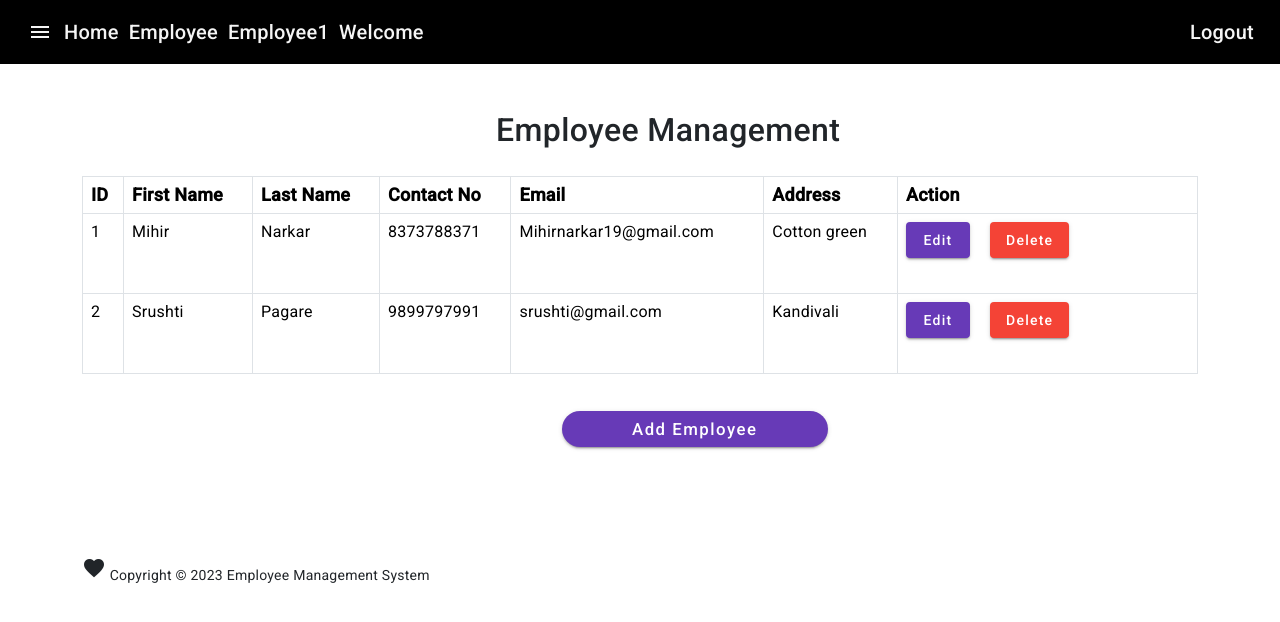
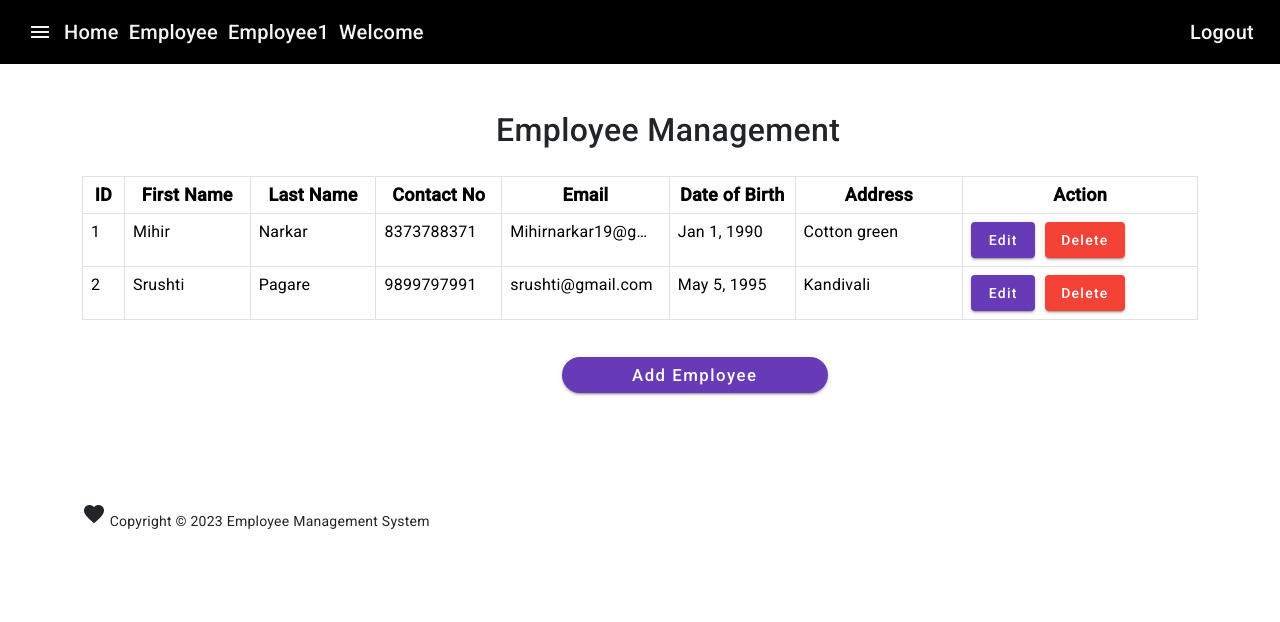
Before and after one commit to mihirnarkar/Mega-Project-for-employee-management-system, an Angular app in the folder EmployeeManagementSystem-frontend/: page /employee1 in a window 1280 px wide. Shown: the top 622 px of the page. Built offline with nearby package versions, Linux system fonts and the light colour scheme; sample sign-in values are in the browser's storage.

Commit message:
ui modification table done

```diff
--- a/EmployeeManagementSystem-frontend/src/app/employee1/employee1.component.css
+++ b/EmployeeManagementSystem-frontend/src/app/employee1/employee1.component.css
@@ -1,20 +1,26 @@
-.container{
-    width: 2100px;
-}
+.container {
+    width: 100%; /* Adjust the container width as needed */
+  }
 
-.columnHead{
+  .columnHead {
     font-size: large;
-}
+    text-align: center; /* Center-align column headers */
+  }
 
-.columnContent{
+  .columnContent {
     font-size: medium;
-    height: 10vh;
-}
+    white-space: nowrap; /* Prevent text from wrapping */
+    max-width: 200px; /* Set a maximum width for columns */
+    overflow: hidden;
+    text-overflow: ellipsis; /* Show ellipsis for overflow text */
+  }
 
-/* Add this to your component's CSS file or your global styles.css file */
-.row-buttons {
-    display: flex;
-    justify-content: flex-start; /* Align buttons to the left within the cell */
-    align-items: center; /* Center vertically within the cell */
-    gap: 10px; /* Add spacing between buttons */
-}
+  /* Apply ellipsis only to span elements, not input elements */
+  .columnContent > span {
+    text-overflow: ellipsis;
+  }
+
+  /* Add styles for the editing mode */
+  .columnContent > input {
+    width: 100%; /* Make the input field expand to full width */
+  }
--- a/EmployeeManagementSystem-frontend/src/app/employee1/employee1.component.html
+++ b/EmployeeManagementSystem-frontend/src/app/employee1/employee1.component.html
@@ -1,15 +1,17 @@
+<!-- employee1.component.html -->
 <div class="container">
-    <h2 style="margin-left: 414px; margin-top: 50px; margin-bottom: 30px; font-size: xx-large; ">Employee Management</h2>
-    <table class="table table-bordered">
+    <h2 style="margin-left: 414px; margin-top: 50px; margin-bottom: 30px; font-size: xx-large;">Employee Management</h2>
+    <table class="table table-bordered" style="width: 100%; table-layout: fixed;">
         <thead>
             <tr>
-                <th class="columnHead">ID</th>
-                <th class="columnHead">First Name</th>
-                <th class="columnHead">Last Name</th>
-                <th class="columnHead">Contact No</th>
-                <th class="columnHead">Email</th>
-                <th class="columnHead">Address</th>
-                <th class="columnHead" style="width: 300px;">Action</th>
+                <th class="columnHead" style="width: 5%;">ID</th>
+                <th class="columnHead" style="width: 15%;">First Name</th>
+                <th class="columnHead" style="width: 15%;">Last Name</th>
+                <th class="columnHead" style="width: 15%;">Contact No</th>
+                <th class="columnHead" style="width: 20%;">Email</th>
+                <th class="columnHead" style="width: 15%;">Date of Birth</th>
+                <th class="columnHead" style="width: 20%;">Address</th>
+                <th class="columnHead" style="width: 28%;">Action</th>
             </tr>
         </thead>
 
@@ -17,30 +19,35 @@
             <tr *ngFor="let employee of employees; let i = index" [ngClass]="{'editing': i === editIndex}">
                 <td class="columnContent">{{ employee.id }}</td>
                 <td class="columnContent">
-                    <span *ngIf="i !== editIndex">{{ employee.firstname }}</span>
-                    <input *ngIf="i === editIndex " [(ngModel)]="currentlyEditedEmployee.firstname" />
+                    <span *ngIf="i !== editIndex" [ngClass]="{'ellipsis': true}">{{ employee.firstname }}</span>
+                    <input *ngIf="i === editIndex" [(ngModel)]="currentlyEditedEmployee.firstname" />
                 </td>
                 <td class="columnContent">
-                    <span *ngIf="i !== editIndex">{{ employee.lastname }}</span>
-                    <input *ngIf="i === editIndex " [(ngModel)]="currentlyEditedEmployee.lastname" />
+                    <span *ngIf="i !== editIndex" [ngClass]="{'ellipsis': true}">{{ employee.lastname }}</span>
+                    <input *ngIf="i === editIndex" [(ngModel)]="currentlyEditedEmployee.lastname" />
                 </td>
                 <td class="columnContent">
-                    <span *ngIf="i !== editIndex">{{ employee.contactno }}</span>
-                    <input *ngIf="i === editIndex " [(ngModel)]="currentlyEditedEmployee.contactno"/>
+                    <span *ngIf="i !== editIndex" [ngClass]="{'ellipsis': true}">{{ employee.contactno }}</span>
+                    <input *ngIf="i === editIndex" [(ngModel)]="currentlyEditedEmployee.contactno" />
                 </td>
                 <td class="columnContent">
-                    <span *ngIf="i !== editIndex">{{ employee.email }}</span>
+                    <span *ngIf="i !== editIndex" [ngClass]="{'ellipsis': true}">{{ employee.email }}</span>
                     <input *ngIf="i === editIndex" [(ngModel)]="currentlyEditedEmployee.email" type="email" />
                 </td>
                 <td class="columnContent">
-                    <span *ngIf="i !== editIndex">{{ employee.address }}</span>
-                    <input *ngIf="i === editIndex " [(ngModel)]="currentlyEditedEmployee.address" />
+                    <span *ngIf="i !== editIndex" [ngClass]="{'ellipsis': true}">{{ employee.dob | date }}</span>
+                    <input *ngIf="i === editIndex" [(ngModel)]="currentlyEditedEmployee.dob" type="date" />
+                </td>
+                <td class="columnContent">
+                    <span *ngIf="i !== editIndex" [ngClass]="{'ellipsis': true}">{{ employee.address }}</span>
+                    <input *ngIf="i === editIndex" [(ngModel)]="currentlyEditedEmployee.address" />
                 </td>
                 <td class="columnContent">
                     <div class="row-buttons">
-                        <button *ngIf="i !== editIndex" mat-raised-button color="primary" style="margin-right: 10px;" (click)="editEmployee(i)">Edit</button>
-                        <button *ngIf="i === editIndex" mat-raised-button color="primary" (click)="saveEmployee(i)">Save</button>
-                        <button *ngIf="i === editIndex" mat-raised-button color="accent" (click)="cancelEdit(i)">Cancel</button>
+                        <button *ngIf="i !== editIndex" mat-raised-button color="primary" style="margin-right: 10px;"
+                            (click)="editEmployee(i)">Edit</button>
+                        <button *ngIf="i === editIndex" mat-raised-button color="primary" style="margin-right: 10px;" (click)="saveEmployee(i)">Save</button>
+                        <button *ngIf="i === editIndex" mat-raised-button color="accent" style="margin-right: 10px;" (click)="cancelEdit(i)">Cancel</button>
                         <button mat-raised-button color="warn" (click)="deleteEmployee(i)">Delete</button>
                     </div>
                 </td>
@@ -48,5 +55,6 @@
         </tbody>
     </table>
 
-    <button  mat-raised-button color="primary" style="margin-left: 60vh; padding-left: 70px; padding-right: 70px; font-size: larger; border-radius: 45px; margin-top: 21px; margin-bottom: 109px; " (click)="addEmployee()">Add Employee</button>
+    <button mat-raised-button color="primary" style="margin-left: 60vh; padding-left: 70px; padding-right: 70px; font-size: larger; border-radius: 45px; margin-top: 21px; margin-bottom: 109px; "
+        (click)="addEmployee()">Add Employee</button>
 </div>
--- a/EmployeeManagementSystem-frontend/src/app/employee1/employee1.component.ts
+++ b/EmployeeManagementSystem-frontend/src/app/employee1/employee1.component.ts
@@ -8,15 +8,15 @@ import { Component } from '@angular/core';
 export class Employee1Component {
 
   employees = [
-    {id: 1,firstname: 'Mihir',lastname: 'Narkar',contactno: '8373788371',email: 'Mihirnarkar19@gmail.com',address:'Cotton green'},
-    {id: 2,firstname: 'Srushti',lastname: 'Pagare',contactno: '9899797991',email: 'srushti@gmail.com',address:'Kandivali'}
+    { id: 1, firstname: 'Mihir', lastname: 'Narkar', contactno: '8373788371', email: 'Mihirnarkar19@gmail.com', dob: '1990-01-01', address: 'Cotton green' },
+    { id: 2, firstname: 'Srushti', lastname: 'Pagare', contactno: '9899797991', email: 'srushti@gmail.com', dob: '1995-05-05', address: 'Kandivali' }
   ];
 
   editIndex: number = -1;
   currentlyEditedEmployee: any = null;
 
   addEmployee() {
-    const newEmployee = { id: this.employees.length + 1, firstname: '', lastname: '', contactno: '', email: '', address: '' };
+    const newEmployee = { id: this.employees.length + 1, firstname: '', lastname: '', contactno: '', email: '', dob: '', address: '' };
     this.employees.push(newEmployee);
     this.editEmployee(this.employees.length - 1);
   }
```
